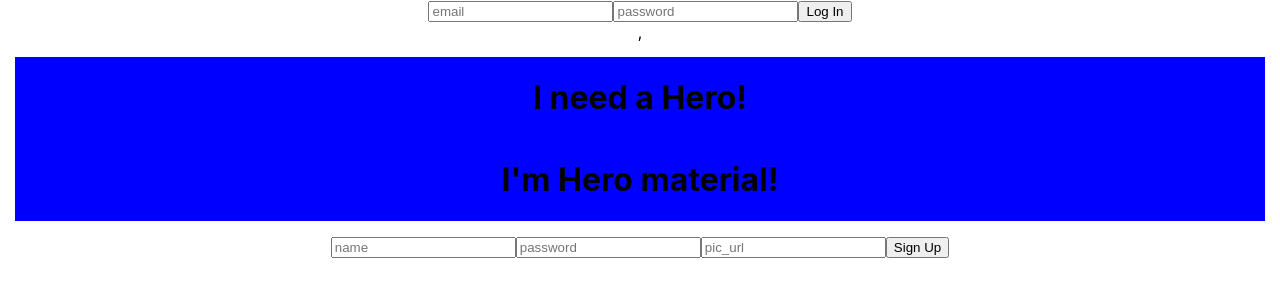
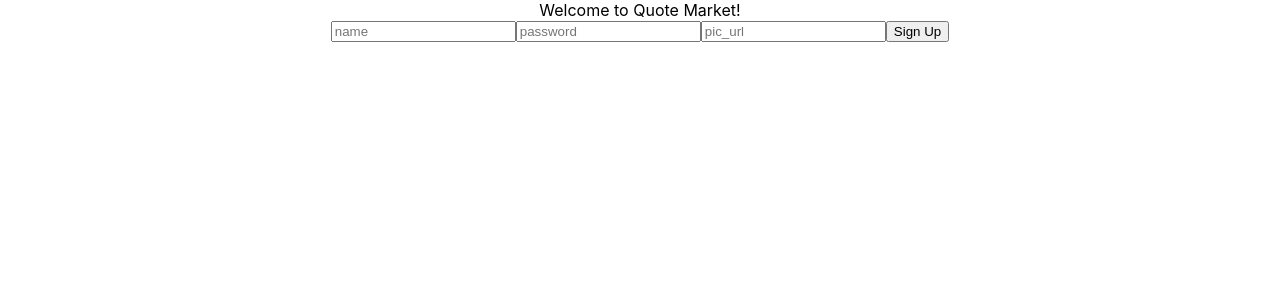
Before and after one commit to raulsposito/quote-market, a React (Create React App) app: page /signup in a window 1280 px wide. Shown: the top 300 px of the page. Built offline with nearby package versions, Linux system fonts and the light colour scheme; no server answers.

Commit message:
fix navbar and home component to render according messages

```diff
--- a/src/App.js
+++ b/src/App.js
@@ -1,12 +1,12 @@
 import React from 'react';
 import './App.css';
+import NavBar from "./components/NavBar";
+import Home from './components/Home.js'
+import Signup from './components/Signup.js'
+import Login from './components/Login'
 import { connect } from 'react-redux'
 import { getCurrentUser } from "./actions/currentUser.js"
 import { Route, Switch, withRouter } from 'react-router-dom';
-import NavBar from "./components/NavBar";
-import Signup from './components/Signup.js'
-import Login from './components/Login'
-import Home from './components/Home.js'
 
 class App extends React.Component {
 
@@ -15,11 +15,12 @@ class App extends React.Component {
   }
 
   render(){
+    const { loggedIn } = this.props
     return (
       <div className="App">
-        <NavBar />,
-        <Home />
+        <NavBar />
         <Switch>
+          <Route exact path='/' component={Home}/>
           <Route exact path='/signup' component={Signup}/>
           <Route exact path='/login' component={Login}/>
         </Switch>
@@ -31,7 +32,7 @@ class App extends React.Component {
 
 const mapStateToProps = state => {
   return {
-    currentUser: state
+    loggedIn: !!state.currentUser
   }
 }
 
--- a/src/actions/currentUser.js
+++ b/src/actions/currentUser.js
@@ -16,7 +16,7 @@ export const clearCurrentUser = () => {
 
 // Async
 
-export const login = (credentials) => {
+export const login = (credentials, history) => {
     return dispatch => {
         return fetch("http://localhost:3000/api/v1/login", {
             credentials: "include",
@@ -32,7 +32,9 @@ export const login = (credentials) => {
             if (user.error) {
                 alert(user.error)
             } else {
-                dispatch({type: 'SET_CURRENT_USER', payload: user })
+              dispatch(setCurrentUser(response.data))
+              dispatch(resetLoginForm())
+              history.push('/')
             }
         })
         .catch(console.log)
--- a/src/components/Home.js
+++ b/src/components/Home.js
@@ -1,22 +1,15 @@
 import React from 'react';
+import Login from './Login'
+import Signup from './Signup'
+import { Link } from 'react-router-dom'
+
 
 const Home = () => {
     return (
-        <div className="home">
-            <div class="row">
-                <div class="column">
-                    <h1>I need a Hero!</h1>
-                </div>
-            </div>
-
-            <div class="row">
-                <div class="column">
-                    <h1>I'm Hero material!</h1>
-                </div>
-            </div>
+        <div>
+            <h3>Please <Link to="/signup">Sign Up</Link> or <Link to="/login">Log In</Link></h3>
         </div>
-
-    );
+    )
 };
 
 export default Home
--- a/src/components/NavBar.js
+++ b/src/components/NavBar.js
@@ -6,8 +6,7 @@ import Logout from './Logout'
 const NavBar = ({ currentUser }) => {
     return (
         <div>
-            { currentUser ? `Welcome, ${ currentUser.name }` : ""}
-            { currentUser ? <Logout /> : <Login /> }
+            Welcome to Quote Market!
         </div>
     )
 }
```
Also changed, not shown: 1 other file (tests, documents, lock files or other folders).
